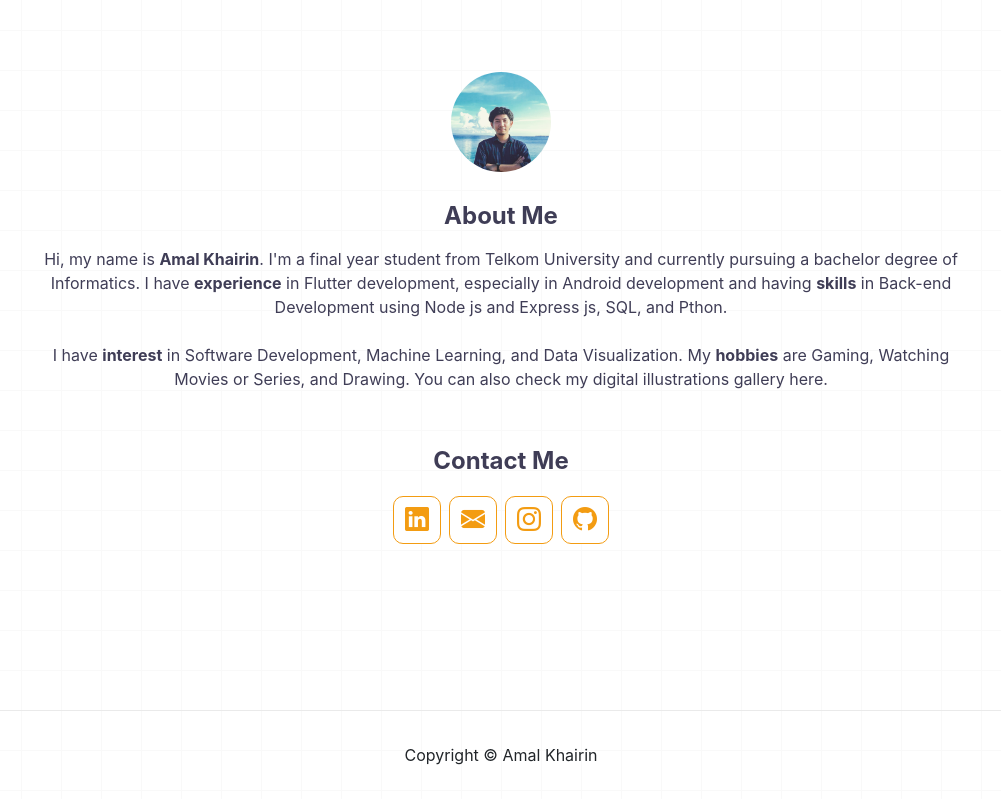
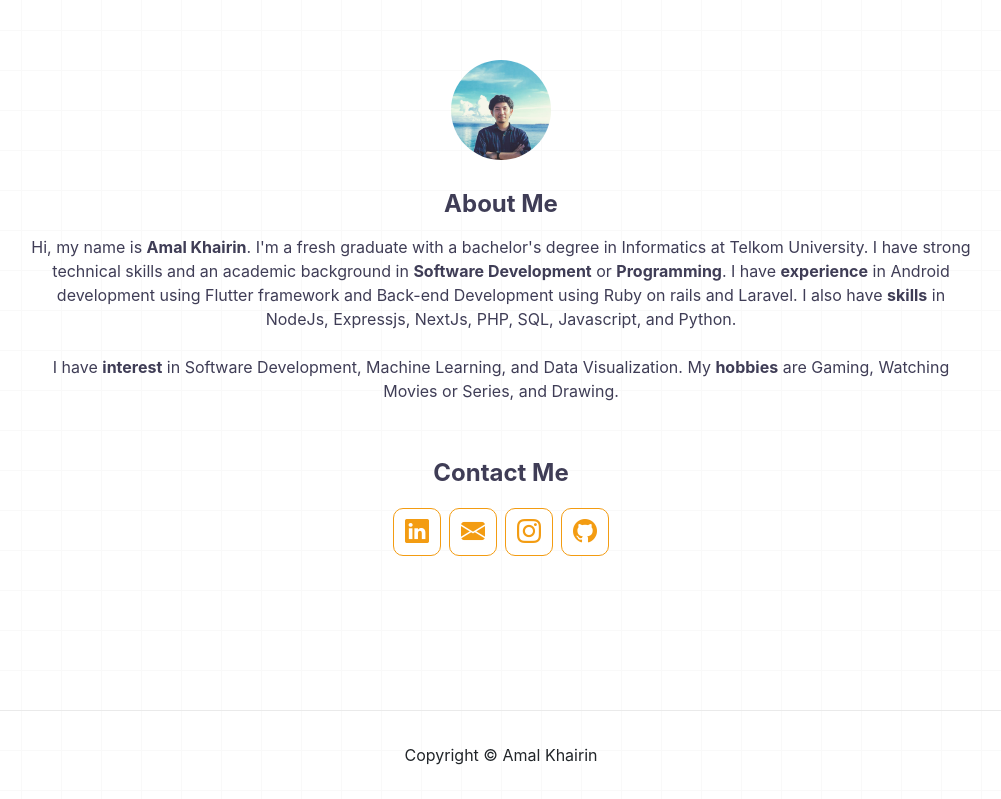
Before and after one commit to amalkhairin/next-js-web, a Next.js app: page /about in a window 1280 px wide. Shown: the part 110-909 px from the top of the page, without its empty margins (139-1140 px from the left). Built offline with nearby package versions, Linux system fonts and the light colour scheme.

Commit message:
update about page

```diff
--- a/pages/about.js
+++ b/pages/about.js
@@ -27,10 +27,10 @@ export default function About() {
         <h2 className='pt-4 pb-3'>About Me</h2>
 
         <p className='pb-4 about-text' style={{textAlign: 'center', maxWidth: '75%'}}>
-            Hi, my name is <b>Amal Khairin</b>. I&apos;m a final year student from Telkom University and currently pursuing a bachelor degree of Informatics. I have <b>experience</b> in Flutter development, especially in Android development and having <b>skills</b> in Back-end Development using Node js and Express js, SQL, and Pthon.
+            Hi, my name is <b>Amal Khairin</b>. I&apos;m a fresh graduate with a bachelor&apos;s degree in Informatics at Telkom University. I have strong technical skills and an academic background in <b>Software Development</b> or <b>Programming</b>. I have <b>experience</b> in Android development using Flutter framework and Back-end Development using Ruby on rails and Laravel. I also have <b>skills</b> in NodeJs, Expressjs, NextJs, PHP, SQL, Javascript, and Python.
         </p>
         <p className='pb-2 about-text' style={{textAlign: 'center', maxWidth: '75%'}}>
-            I have <b>interest</b> in Software Development, Machine Learning, and Data Visualization. My <b>hobbies</b> are Gaming, Watching Movies or Series, and Drawing. You can also check my digital illustrations gallery <a href={Constant.INSTAGRAM_H_URL} target='_blank' rel='noreferrer'>here</a>.
+            I have <b>interest</b> in Software Development, Machine Learning, and Data Visualization. My <b>hobbies</b> are Gaming, Watching Movies or Series, and Drawing.
         </p>
 
         <h2 className='pt-5 pb-3'>Contact Me</h2>
```
